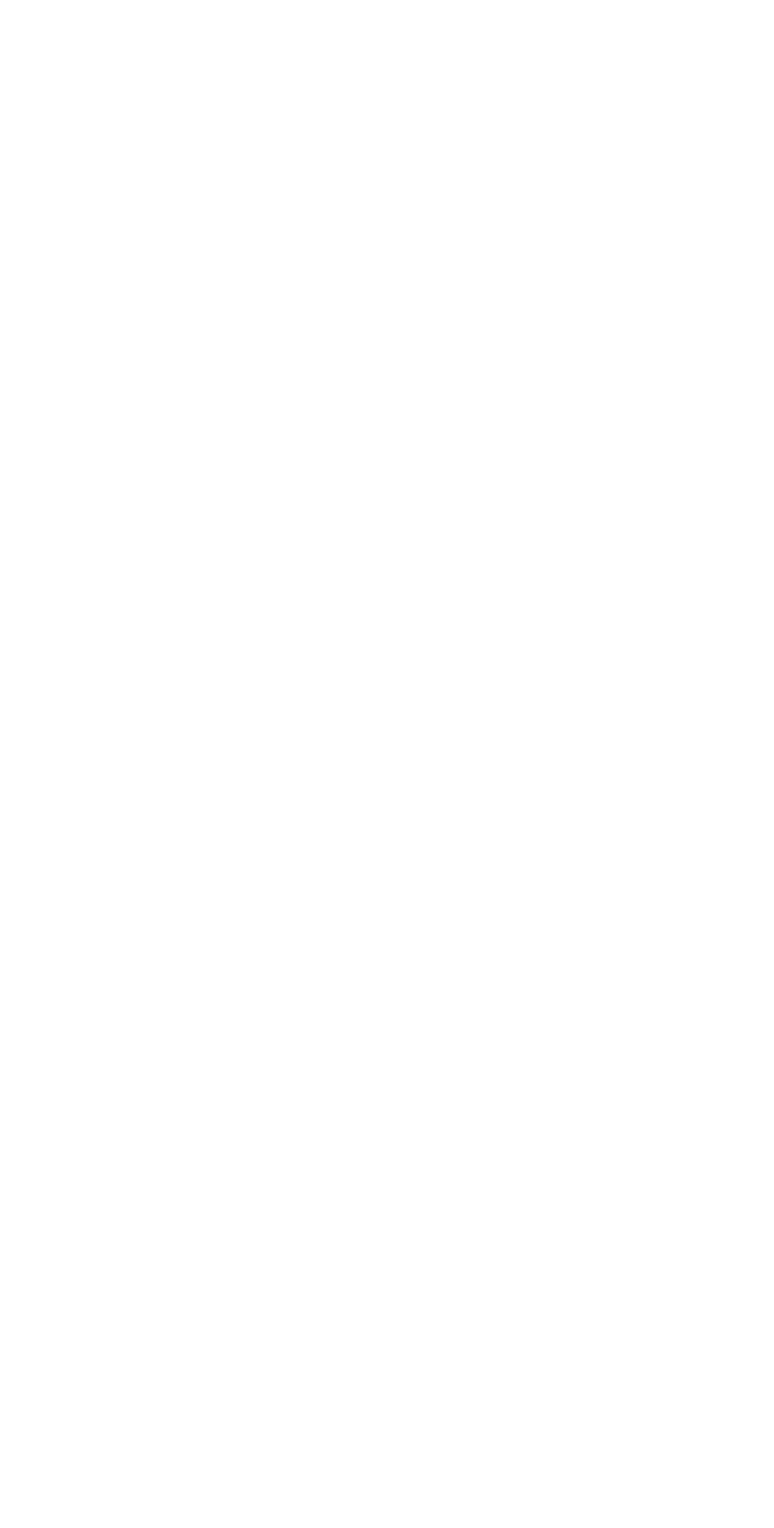
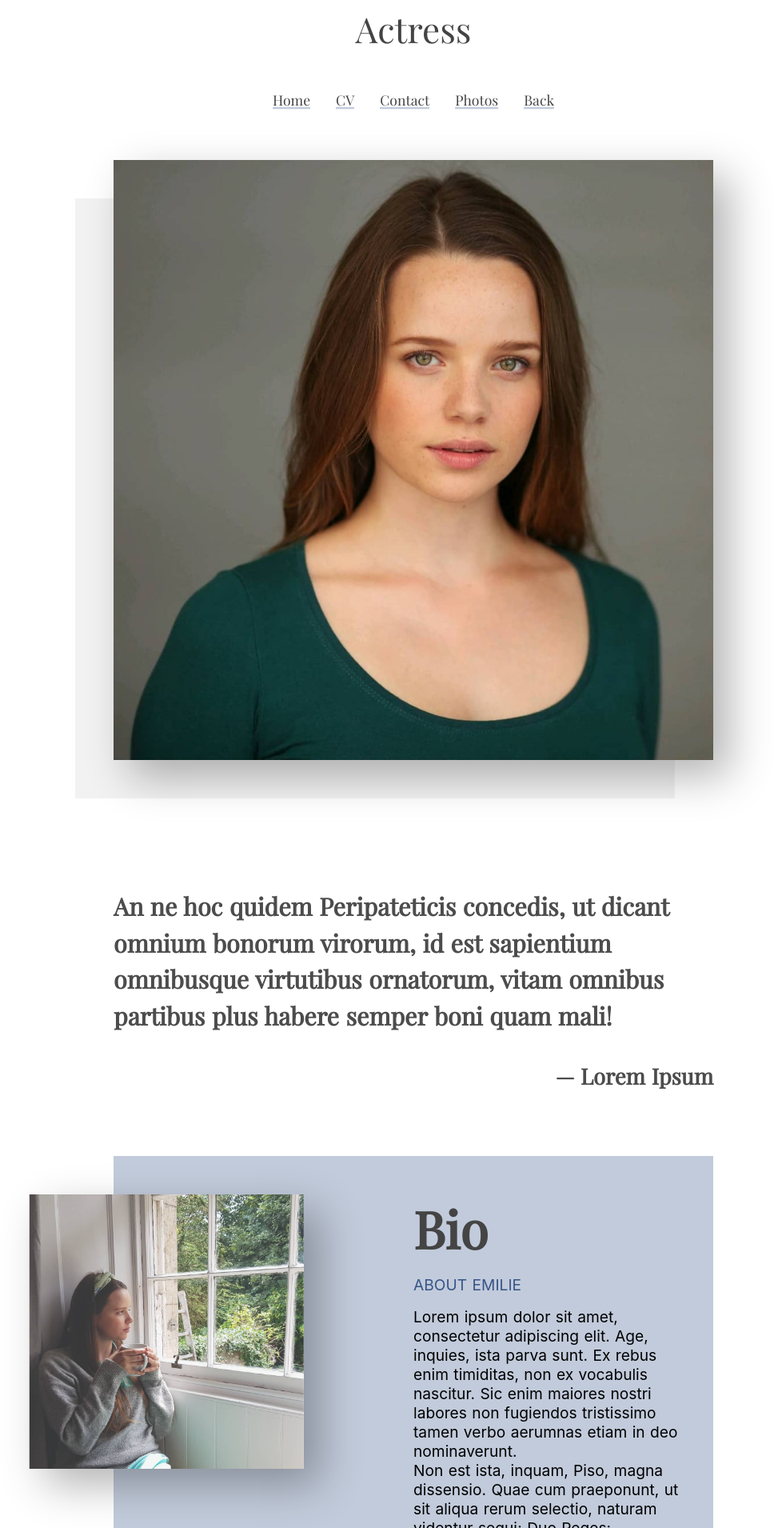
Before and after one commit to boyum/esj, a Nuxt app: page /adrianne in a window 1280 px wide. Before the commit this address had no page. Shown: the part 250-2160 px from the top of the page at 80% size, without its empty margins (123-1091 px from the left). Before the commit the page ends 800 px from the top, so only its background shows below. Built offline with nearby package versions, Linux system fonts and the light colour scheme.

Commit message:
Added Adrianne

```diff
--- /dev/null
+++ b/pages/adrianne/index.vue
@@ -0,0 +1,216 @@
+<template>
+  <div class="adrianne container">
+    <h1>Emilie Sofie Johannesen</h1>
+    <span class="subtitle">Actress</span>
+    <nav>
+      <ul>
+        <li>
+          <nuxt-link to="/adrienne">Home</nuxt-link>
+        </li>
+        <li>
+          <nuxt-link to="/adrienne/cv">CV</nuxt-link>
+        </li>
+        <li>
+          <nuxt-link to="/adrienne/contact">Contact</nuxt-link>
+        </li>
+        <li>
+          <nuxt-link to="/adrienne/photos">Photos</nuxt-link>
+        </li>
+        <li>
+          <nuxt-link to="/">Back</nuxt-link>
+        </li>
+      </ul>
+    </nav>
+    <div class="picture picture-1 drop-left">
+      <div></div>
+    </div>
+    <div class="quote-1">
+      <blockquote>
+        <p>
+          An ne hoc quidem Peripateticis concedis, ut dicant omnium bonorum virorum, id est sapientium omnibusque virtutibus ornatorum, vitam omnibus partibus plus habere semper boni quam mali!
+        </p>
+        <footer>
+          — Lorem Ipsum
+        </footer>
+      </blockquote>
+    </div>
+
+    <div class="bio">
+      <div class="left">
+        <div class="picture">
+          <div></div>
+        </div>
+      </div>
+      <div class="right">
+        <h2>Bio</h2>
+        <span>About Emilie</span>
+        <p>Lorem ipsum dolor sit amet, consectetur adipiscing elit. Age, inquies, ista parva sunt. Ex rebus enim timiditas, non ex vocabulis nascitur. Sic enim maiores nostri labores non fugiendos tristissimo tamen verbo aerumnas etiam in deo nominaverunt. </p>
+        <p>Non est ista, inquam, Piso, magna dissensio. Quae cum praeponunt, ut sit aliqua rerum selectio, naturam videntur sequi; Duo Reges: constructio interrete. </p>
+      </div>
+    </div>
+  </div>
+</template>
+
+<script>
+export default {};
+</script>
+
+<style lang="scss" scoped>
+@import url('https://fonts.googleapis.com/css?family=Playfair+Display');
+.container {
+  display: flex;
+  flex-direction: column;
+  font-family: 'Playfair Display', sans-serif;
+  justify-content: center;
+  margin: 0 auto;
+  max-width: 750px;
+  width: 90%;
+}
+h1,
+.subtitle {
+  color: #444;
+  text-align: center;
+}
+h1 {
+  font-size: 4.5rem;
+  font-weight: 900;
+  line-height: 1;
+  margin: 6rem auto 1rem;
+  max-width: 500px;
+}
+
+.subtitle {
+  font-size: 2.75rem;
+  font-weight: 100;
+  margin: 0 auto 1rem;
+}
+nav ul {
+  display: flex;
+  justify-content: center;
+  list-style: none;
+  margin: 2rem 0 4rem;
+  padding: 0;
+}
+
+nav li {
+  margin: 0 1rem;
+}
+
+nav a {
+  color: #444;
+  font-size: 1.1rem;
+  position: relative;
+  text-decoration: none;
+
+  &::after {
+    background-color: rgba(55, 85, 135, 0.3);
+    bottom: 0;
+    content: '';
+    height: 0.7em;
+    left: 0;
+    position: absolute;
+    right: 0;
+    transform: scaleY(0.2) scaleZ(1);
+    transform-origin: 50% 100%;
+    transition: transform 0.15s ease-in-out;
+  }
+
+  &:hover,
+  &:focus {
+    &::after {
+      transform: scaleY(1) scaleZ(1);
+    }
+  }
+}
+
+.picture {
+  position: relative;
+  div {
+    background-position: 50% 0;
+    background-repeat: no-repeat;
+    background-size: cover;
+    box-shadow: 20px 20px 50px rgba(0, 0, 0, 0.3);
+    padding-top: 100%;
+    position: relative;
+    z-index: 1;
+  }
+
+  &::after {
+    background-color: #f2f2f2;
+    bottom: 0;
+    content: '';
+    left: 0;
+    position: absolute;
+    right: 0;
+    top: 0;
+  }
+  &.drop-left {
+    &::after {
+      transform: translate(-3rem, 3rem);
+    }
+  }
+}
+.picture-1 {
+  div {
+    background-image: url('/emilie-headshot.jpg');
+  }
+}
+.quote-1 {
+  margin-top: 10rem;
+}
+
+blockquote {
+  color: rgba(0, 0, 0, 0.7);
+  font-size: 1.9rem;
+  font-weight: 600;
+  line-height: 1.5;
+
+  &::after {
+    clear: both;
+    content: '';
+    display: table;
+  }
+
+  p {
+    margin-bottom: 2rem;
+  }
+  footer {
+    float: right;
+    font-size: 0.9em;
+  }
+}
+
+.bio {
+  background-color: rgba(55, 85, 135, 0.3);
+  display: flex;
+  font-size: 1.2rem;
+  justify-content: space-between;
+  margin-top: 5rem;
+  padding: 3rem 2rem;
+  .left,
+  .right {
+    width: 55%;
+  }
+  .picture {
+    transform: translateX(-40%);
+    div {
+      background-image: url('/emilie-coffee.jpg');
+    }
+  }
+  h2 {
+    color: #444;
+    font-size: 4rem;
+    font-weight: 900;
+  }
+  span {
+    color: rgba(55, 85, 135, 1);
+    display: block;
+    font-family: -apple-system, BlinkMacSystemFont, 'Segoe UI', Roboto, Oxygen, Ubuntu, Cantarell, 'Open Sans', 'Helvetica Neue', sans-serif;
+    margin: 1rem 0;
+    text-transform: uppercase;
+  }
+  p {
+    font-family: -apple-system, BlinkMacSystemFont, 'Segoe UI', Roboto, Oxygen, Ubuntu, Cantarell, 'Open Sans', 'Helvetica Neue', sans-serif;
+  }
+}
+</style>
```
